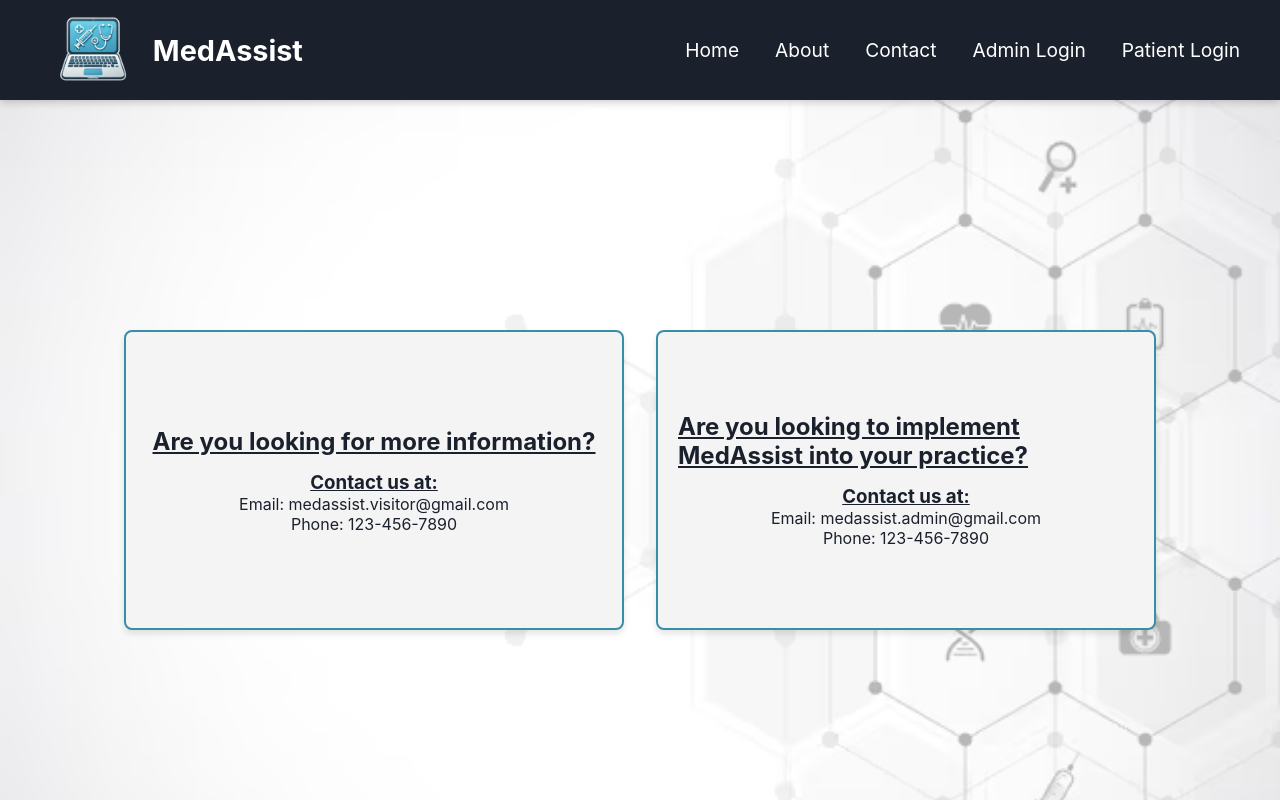
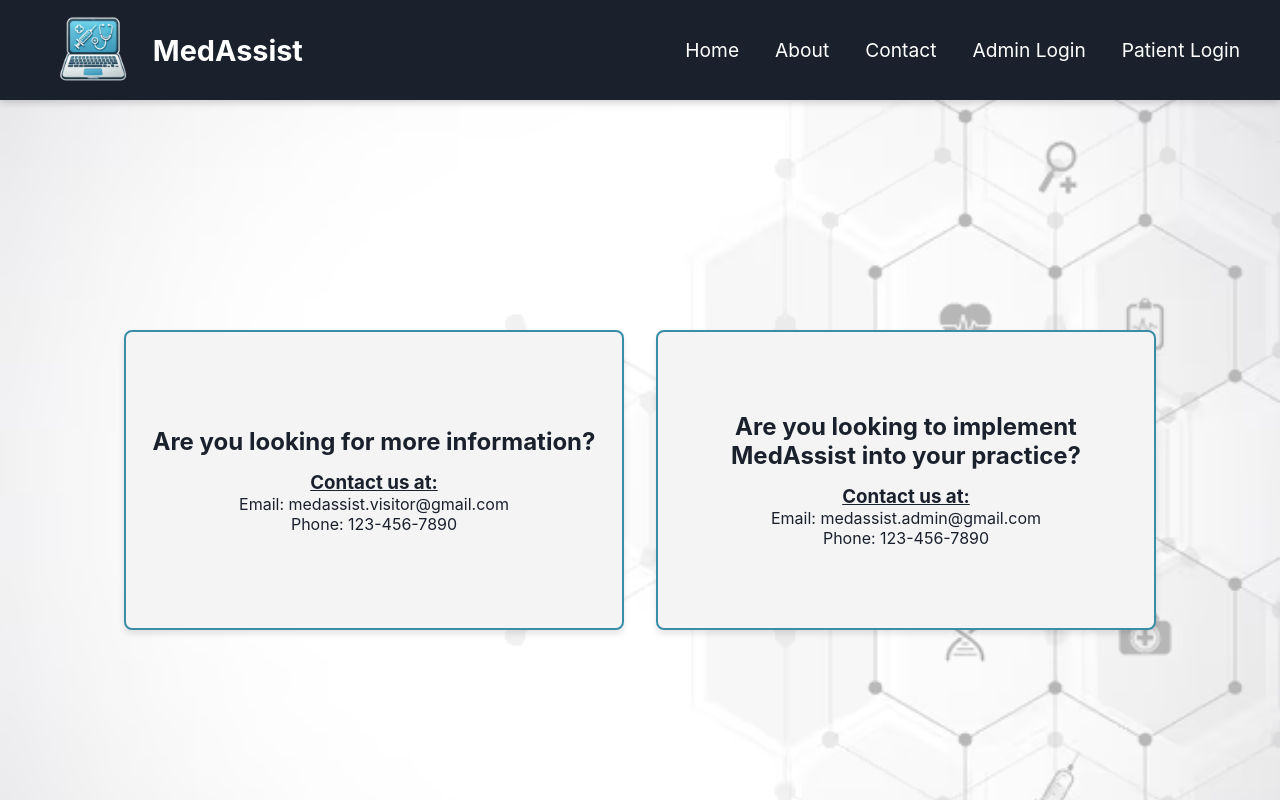
Before and after one commit to FarihaNK/CSC301-Project, a React (Vite) app in the folder frontend/my-react-app/: page /contactpage in a window 1280 px wide. Built offline with nearby package versions, Linux system fonts and the light colour scheme; a web font is replaced by a local one.

Commit message:
fixed contact us ui

```diff
--- a/frontend/my-react-app/src/pages/ContactPage.css
+++ b/frontend/my-react-app/src/pages/ContactPage.css
@@ -50,6 +50,8 @@
     color:  #1a202c;
     text-align: center;
     justify-content: center;
+    text-decoration: none; /* Remove underline if any */
+    text-align: center; /* Ensure it's centered */
   }
 
   /* Footer */
@@ -62,3 +64,13 @@
     position: relative;
     bottom: 0;
   }
+
+  .admin h2 {
+    text-decoration: none; /* Remove underline if any */
+    text-align: center; /* Ensure it's centered */
+  }
+
+  .visitor h2 {
+    text-decoration: none; /* Remove underline if any */
+    text-align: center; /* Ensure it's centered */
+  }
```
